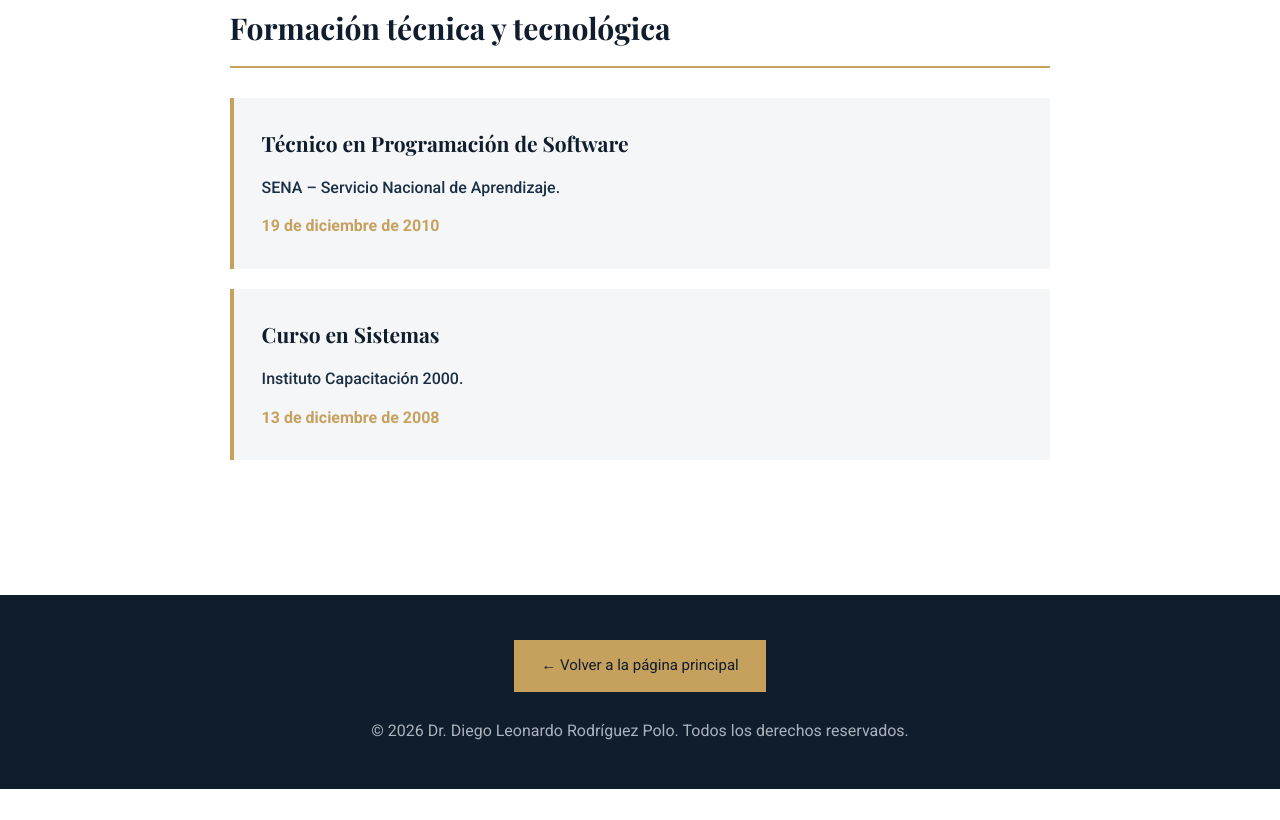
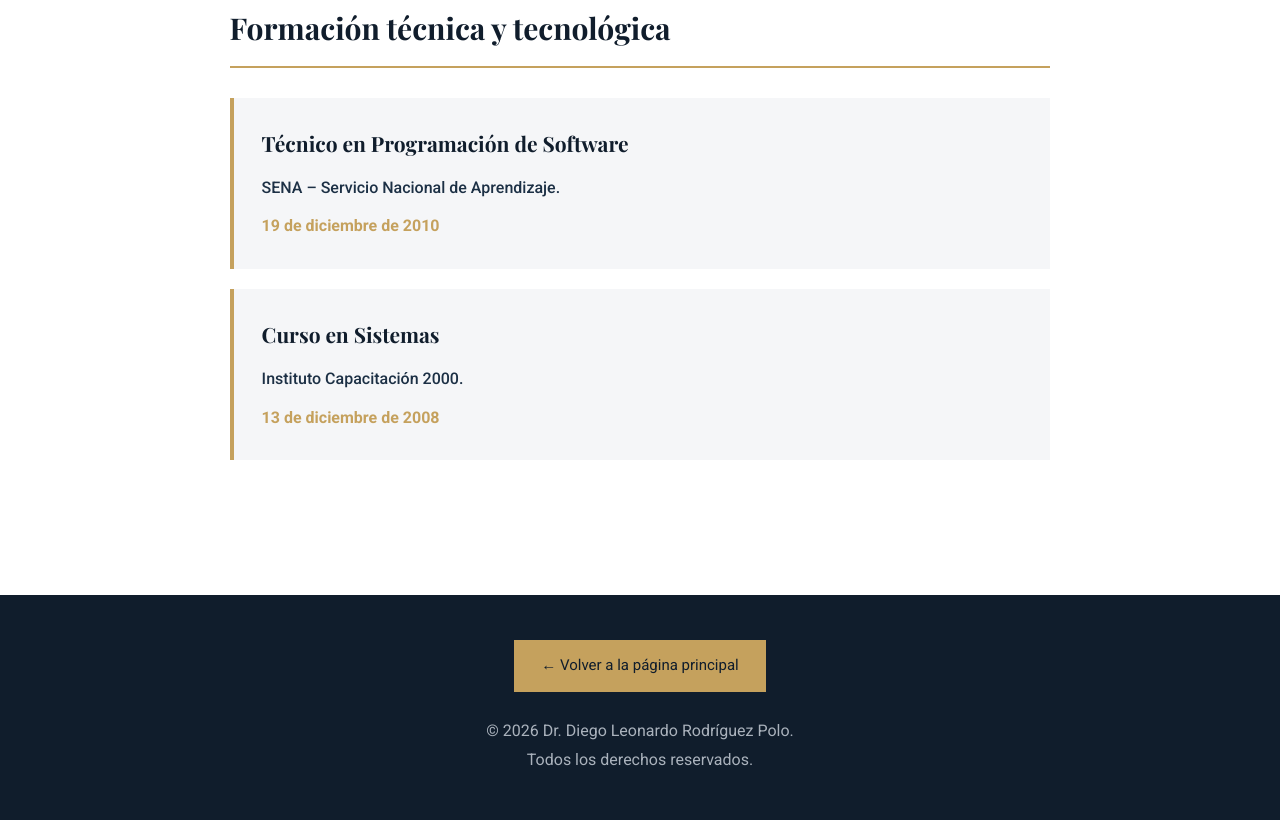
Before and after one commit to Leonardoabogado/leonardo, a plain HTML site: page formacion.html in a window 1280 px wide. Shown: the part 4519-5339 px from the top of the page. Before the commit the page ends 5308 px from the top, so only its background shows below. Drawn offline with nearby package versions, Linux system fonts and the light colour scheme.

Commit message:
Update footer text formatting in formacion.html

```diff
--- a/formacion.html
+++ b/formacion.html
@@ -533,12 +533,14 @@
             ← Volver a la página principal
         </a>
 
-        <p style="color: #aab2bc; margin-top: 25px;">
-            © <span id="current-year"></span>
-            Dr. Diego Leonardo Rodríguez Polo.
 
-            Todos los derechos reservados.
-        </p>
+<p style="color: #aab2bc; margin-top: 25px; line-height: 1.8;">
+    © <span id="current-year"></span>
+    Dr. Diego Leonardo Rodríguez Polo.
+    <br>
+    Todos los derechos reservados.
+</p>
+
 
     </footer>
 
```
